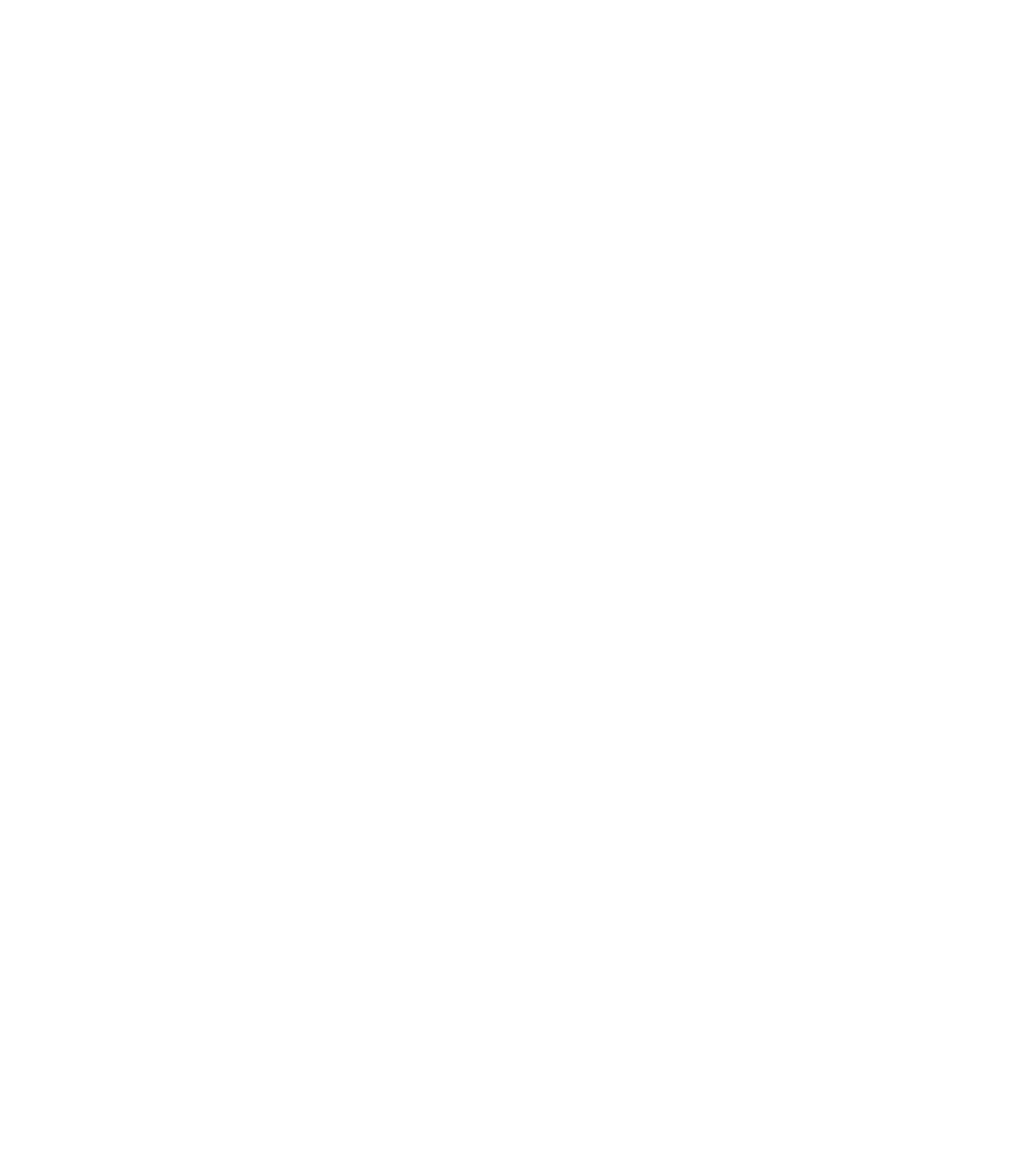
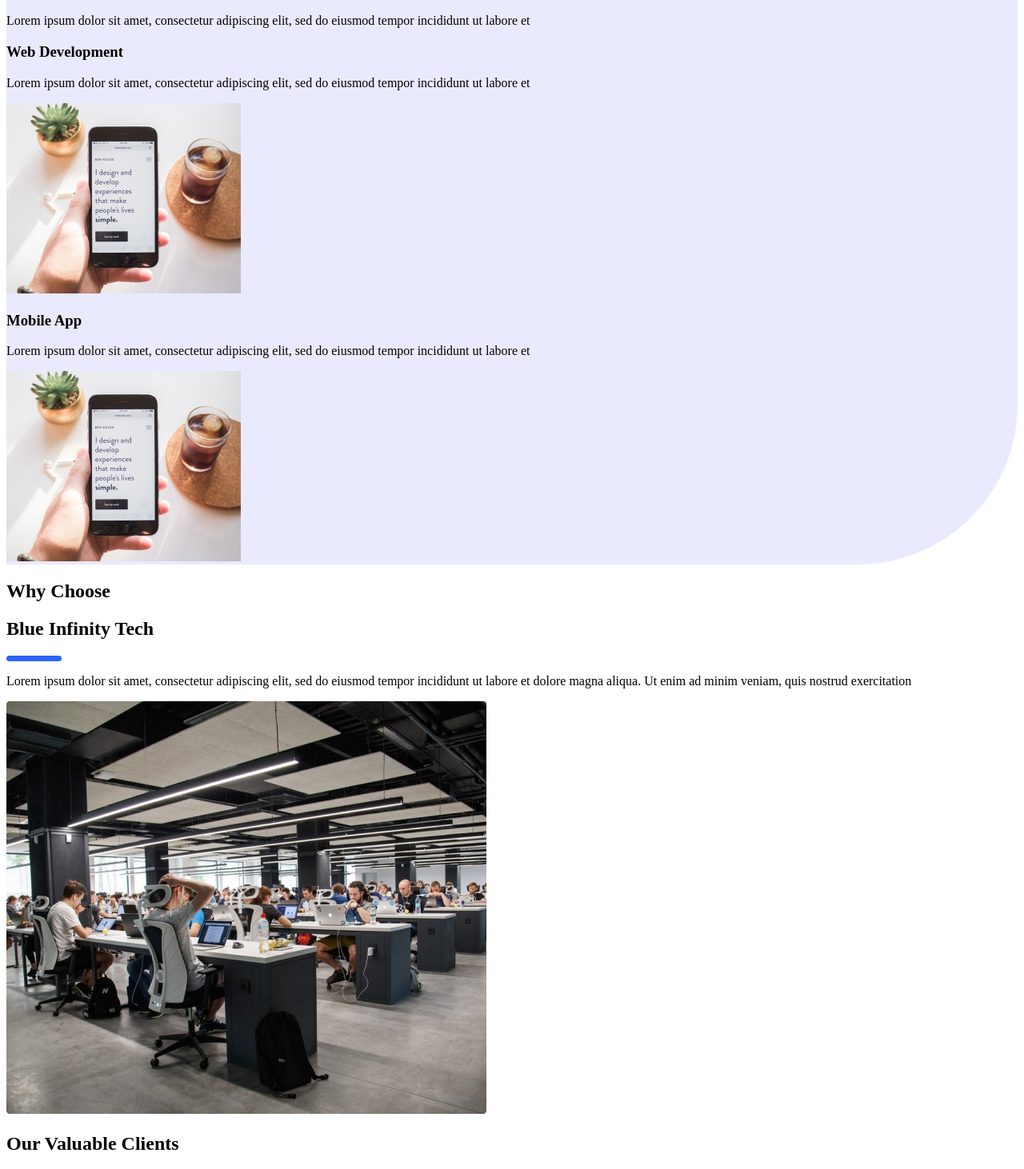
Before and after one commit to MN-React-Js-Dev/koli-info-website, a Next.js app: page /HomePage in a window 1280 px wide. Shown: the part 2784-4246 px from the top of the page at 80% size. Before the commit the page ends 2099 px from the top, so only its background shows below. Built offline with nearby package versions, Linux system fonts and the light colour scheme.

Commit message:
home pahe ganges

```diff
--- a/src/pages/HomePage.js
+++ b/src/pages/HomePage.js
@@ -22,10 +22,15 @@
 const HomePage = () => {
     return (
         <>
-            <Header/>
+            <Header />
             <HeroSection />
             <OurProcessSection />
             <OurServices />
+            <OurPortfolio />
+            <WhyChooseBlueInfinity />
+            <OurValuableClients />
+            <OurTopBlogs />
+            <ScheduleAnAppointment />
         </>
     )
 }
```
